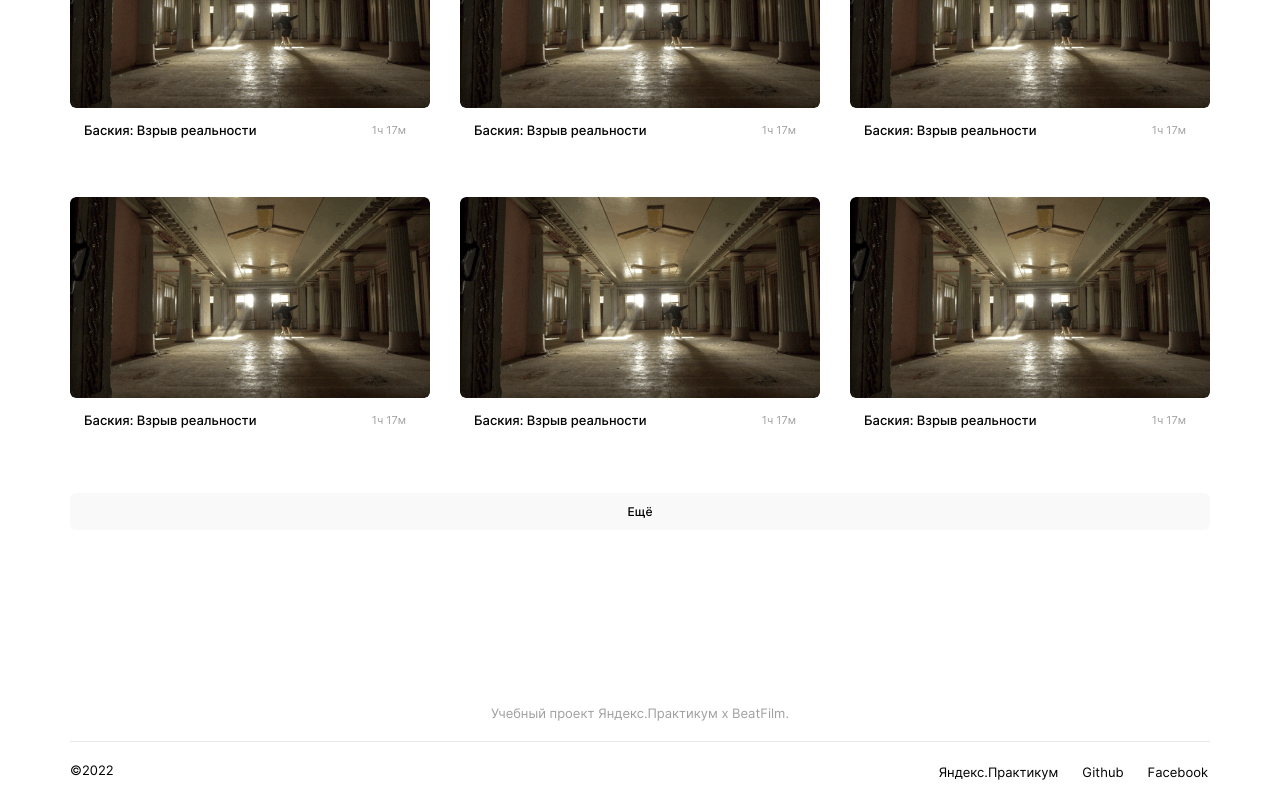
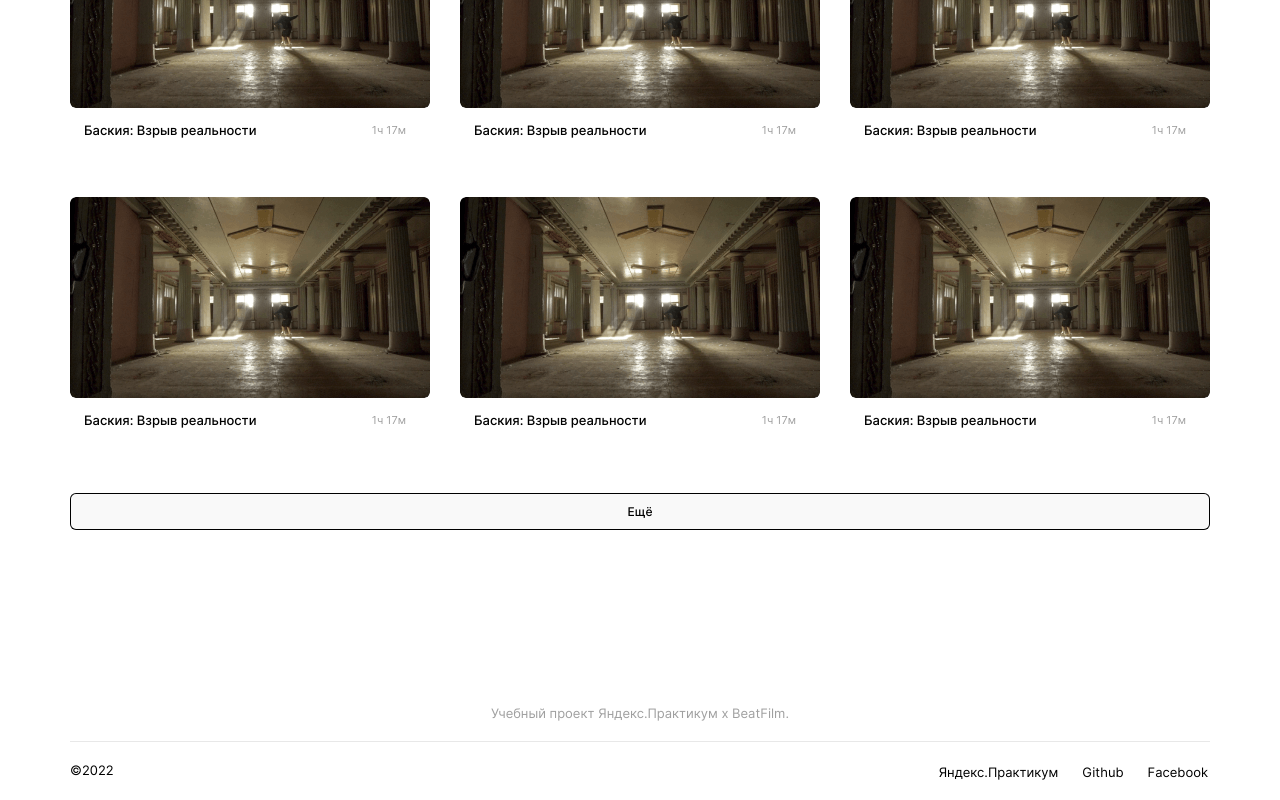
Before and after one commit to XcQuake/movies-explorer-frontend, a React (Create React App) app: page /movies in a window 1280 px wide. In both pictures the pointer is over the button "Ещё". Shown: the part 485-1285 px from the top of the page. Built offline with nearby package versions, Linux system fonts and the light colour scheme.

Commit message:
feat: add hover effect to MoreButton

```diff
--- a/src/components/Buttons/MoreButton/MoreButton.css
+++ b/src/components/Buttons/MoreButton/MoreButton.css
@@ -7,10 +7,14 @@
   padding: 11px 0;
   border: none;
   cursor: pointer;
-  transition: box-shadow 0.2s ease;
+  transition: 0.2s ease-in-out;
 }
 
 .more-button:focus-visible {
   outline: none;
   box-shadow: 0 0 0 3px #3456F3;
 }
+
+.more-button:hover {
+  box-shadow: inset 0 0 0 1px #000;
+}
```
